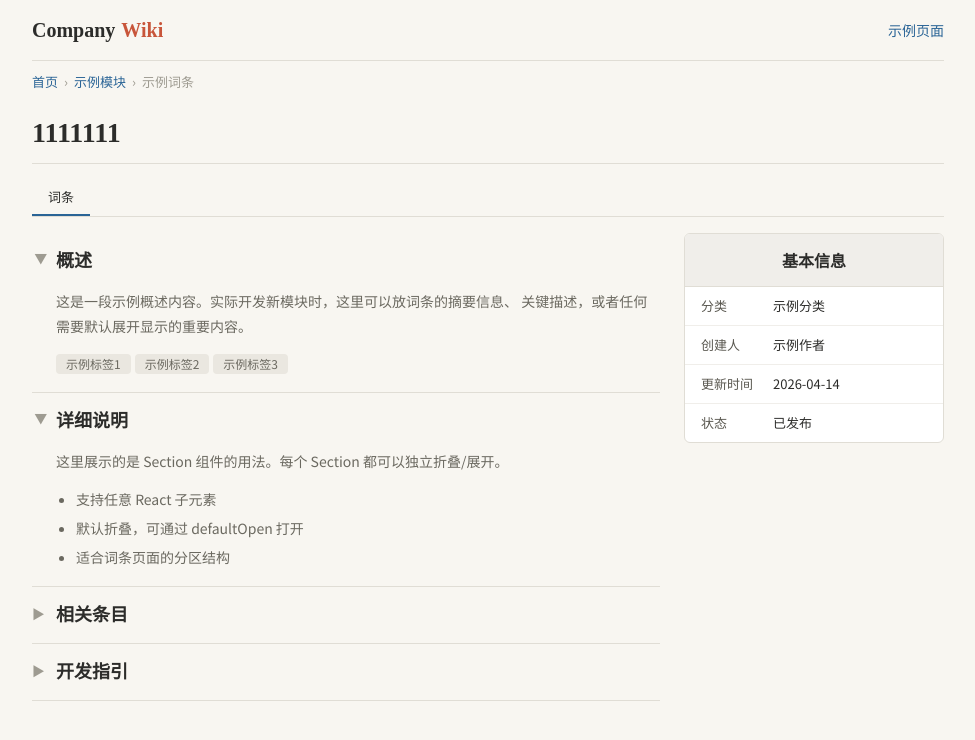
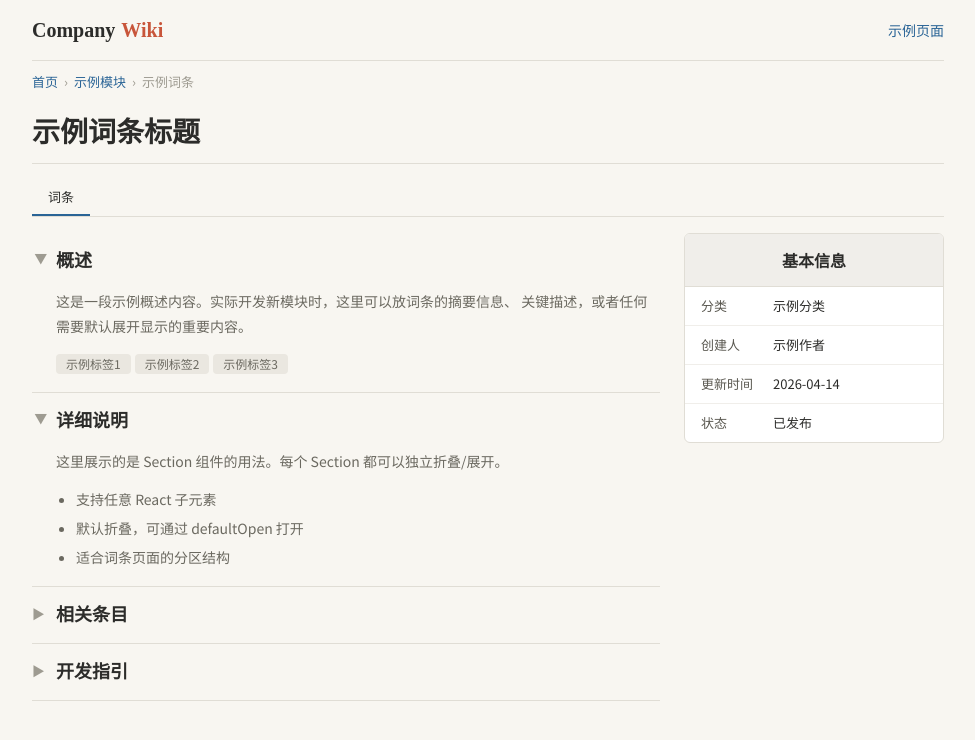
Before and after one commit to wangwx0825/AI_news_application, a Next.js app: page /demo in a window 1280 px wide. Shown: the top 740 px of the page, without its empty margins (152-1127 px from the left). Built offline with nearby package versions, Linux system fonts and the light colour scheme.

Commit message:
Update page.tsx

```diff
--- a/src/app/demo/page.tsx
+++ b/src/app/demo/page.tsx
@@ -20,7 +20,7 @@ export default function DemoPage() {
   return (
     <EntryLayout
       breadcrumbItems={breadcrumbItems}
-      title="1111111"
+      title="示例词条标题"
       infoCard={<InfoCard title="基本信息" items={infoCardItems} />}
     >
       <Section title="概述" defaultOpen>
```
